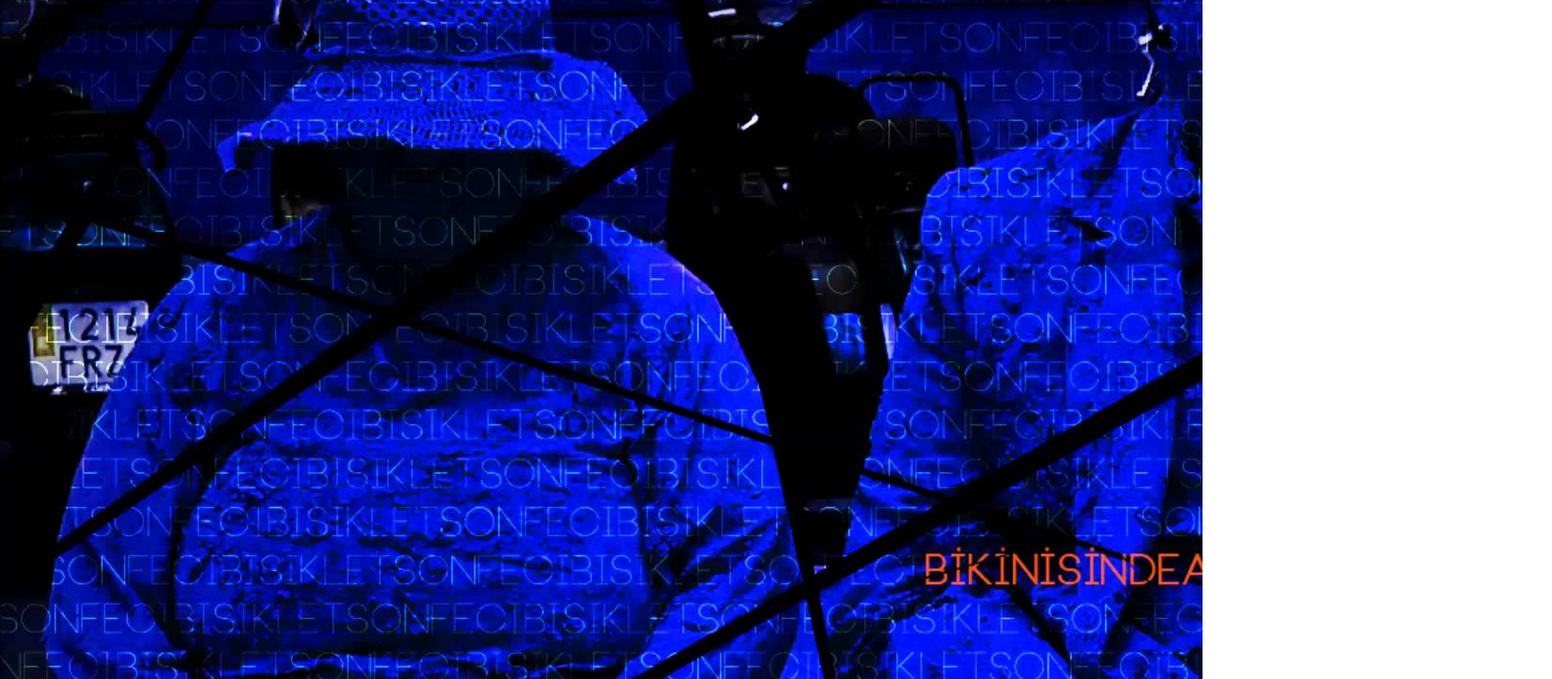
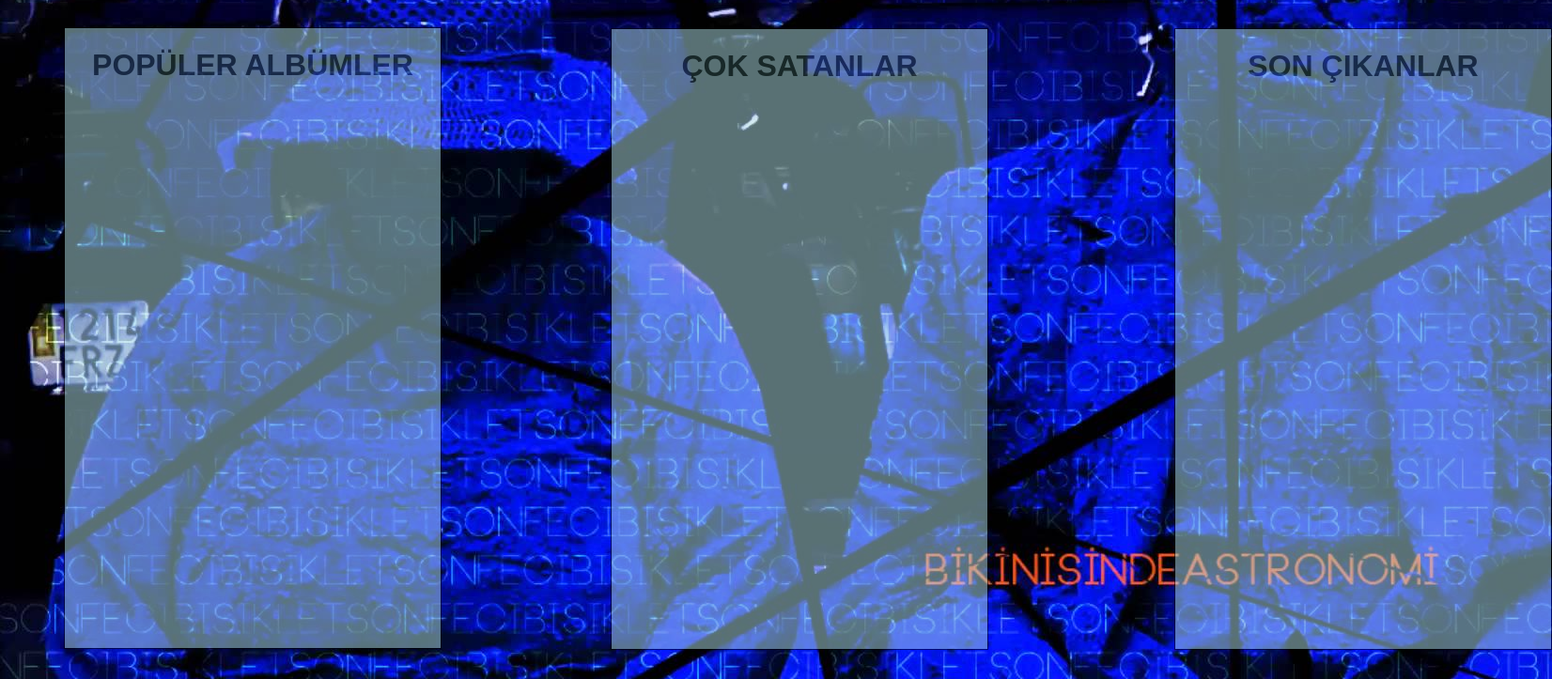
Before and after one commit to coskunel6/web-projem, a plain HTML site: page Satın al.html in a window 1280 px wide. Shown: the part 77-800 px from the top of the page at 94% size, 1652 px wide, since content can reach past the window. Drawn offline with Linux system fonts and the light colour scheme.

Commit message:
29.04.2019

```diff
--- a/Satın al.html
+++ b/Satın al.html
@@ -9,6 +9,8 @@
 body
 {
   background-image: url("sfb.jpg");
+  background-repeat: no-repeat;
+
 }
 ul {
     list-style-type: none;
@@ -34,6 +36,75 @@ li a:hover {
     transform: scale(1.2);
         -webkit-transform: scale(1.2);
 }
+   div.transbox {
+    position: relative;
+    left: 10px;
+    right: 0px;
+    top:10px;
+      width:400px;
+      height:660px;
+      margin:30px 50px;
+      background-color: #B0E0E6;
+      border:1px solid black;
+      opacity:0.5;
+      filter:alpha(opacity=0.2);
+                transition: all .5s ease-in-out;
+    cursor: pointer;
+
+
+   }
+
+    div.transbox:hover{
+      background-color:     #ff6600;
+                    transform: translate(50px);
+        -webkit-transform: translate(50px);
+    }
+       .ikinci {
+    position: absolute;
+    left: 600px;
+    right: 0px;
+    top:77px;
+      width:400px;
+      height:660px;
+      margin:30px 50px;
+      background-color: #B0E0E6;
+      border:1px solid black;
+      opacity:0.5;
+      filter:alpha(opacity=0.2);
+          transition: all .5s ease-in-out;
+    cursor: pointer;
+
+   }
+
+    .ikinci:hover{
+      background-color:   #98FB98;
+              transform: translate(50px);
+        -webkit-transform: translate(50px);
+    }
+       .üc {
+    position: absolute;
+    left: 1200px;
+    right: 0px;
+    top:77px;
+      width:400px;
+      height:660px;
+      margin:30px 50px;
+      background-color: #B0E0E6;
+      border:1px solid black;
+      opacity:0.5;
+      filter:alpha(opacity=0.2);
+                transition: all .5s ease-in-out;
+    cursor: pointer;
+
+
+   }
+
+    .üc:hover{
+      background-color:     #ff6600;
+                    transform: translate(50px);
+        -webkit-transform: translate(50px);
+    }
+
 
 </style>
 </head>
@@ -49,6 +120,21 @@ li a:hover {
 <a href="https://www.twitter.com" target="_blank"><img src="twitter.png" title="Twitter"/></a>
 </ul>
 </nav>
+ <div class="transbox">
+  <h1 align="center">  <font face="fantasy" size="6" color="#2F4F4F" > POPÜLER ALBÜMLER </font></h1>
+
+
+
+   </div>
+
+   <div class="ikinci">
+<h1 align="center">  <font face="fantasy" size="6" color="#2F4F4F" > ÇOK SATANLAR </font></h1>
+</div>
+
+<div class="üc">
+  <h1 align="center">  <font face="fantasy" size="6" color="#2F4F4F" > SON ÇIKANLAR </font></h1>
+
+</div>
 
 </body>
 </html>
```
Also changed, not shown: En'ler.html (+4 -0 lines), Haberler.html (+87 -0 lines), YeniCikanlar.html (+87 -0 lines), index.html (+6 -6 lines).
